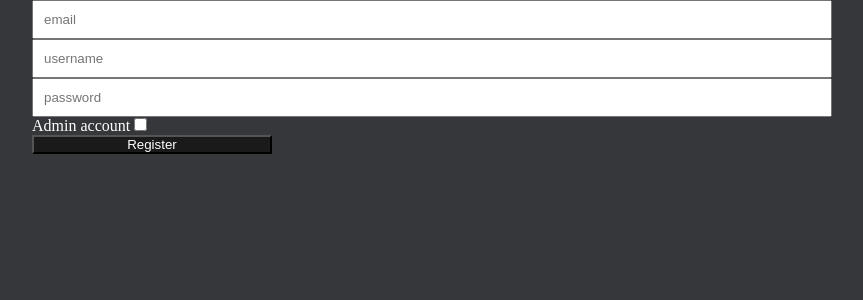
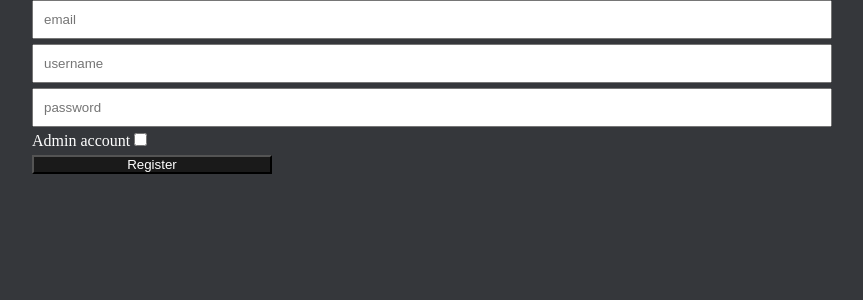
Before and after one commit to KehlerCreations/Webbshop, a PHP site: page /Public/register.php in a window 1280 px wide. Shown: the part 18-318 px from the top of the page, without its empty margins (208-1071 px from the left). Run offline with PHP 8.4, Linux system fonts and the light colour scheme.

Commit message:
Update style.css

```diff
--- a/style.css
+++ b/style.css
@@ -12,6 +12,7 @@ body {
 
 form {
     display: grid;
+    gap: 5px;
     width: 800px;
     justify-self: center;
     /* justify-content: center; */
```
